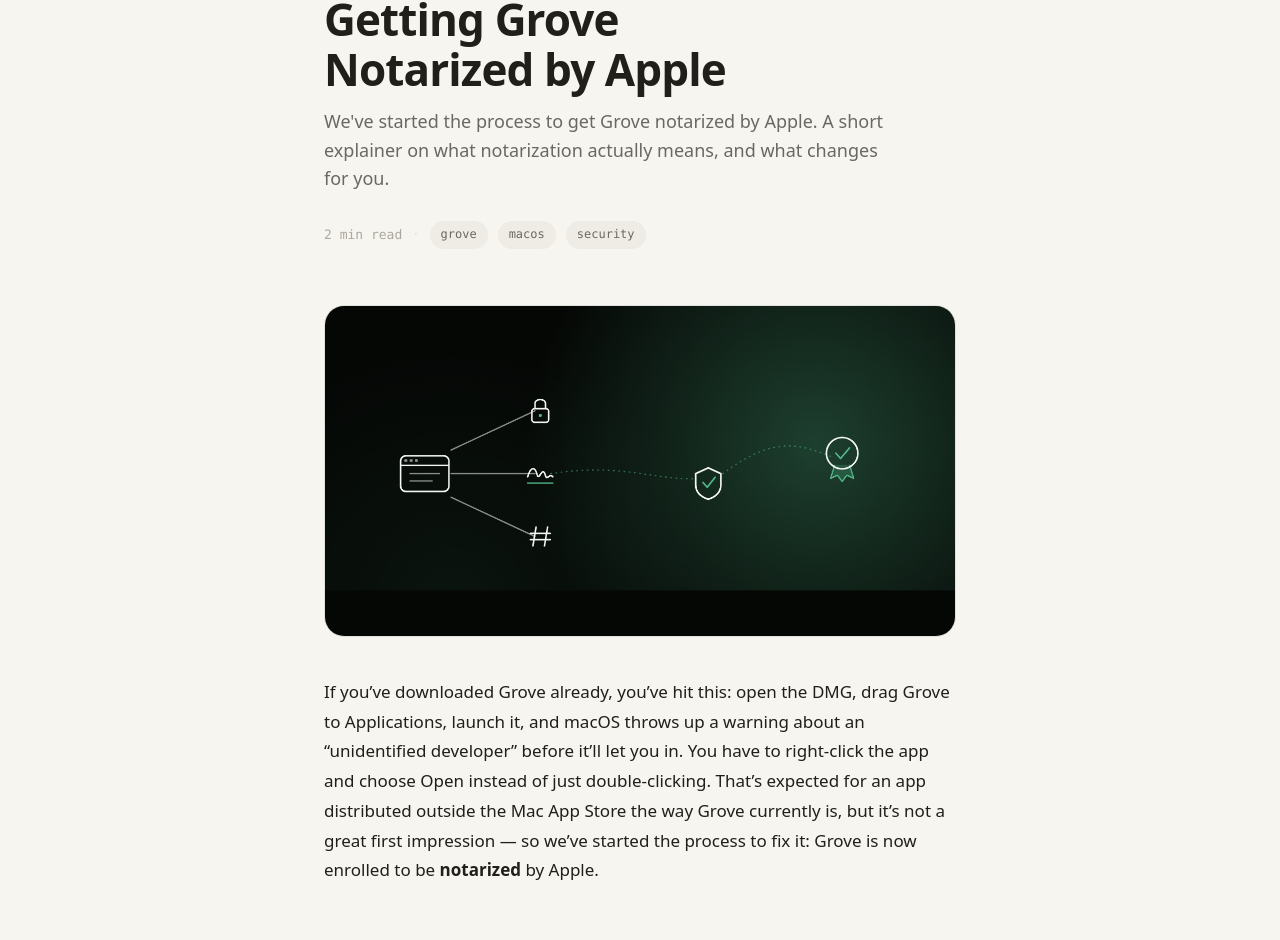
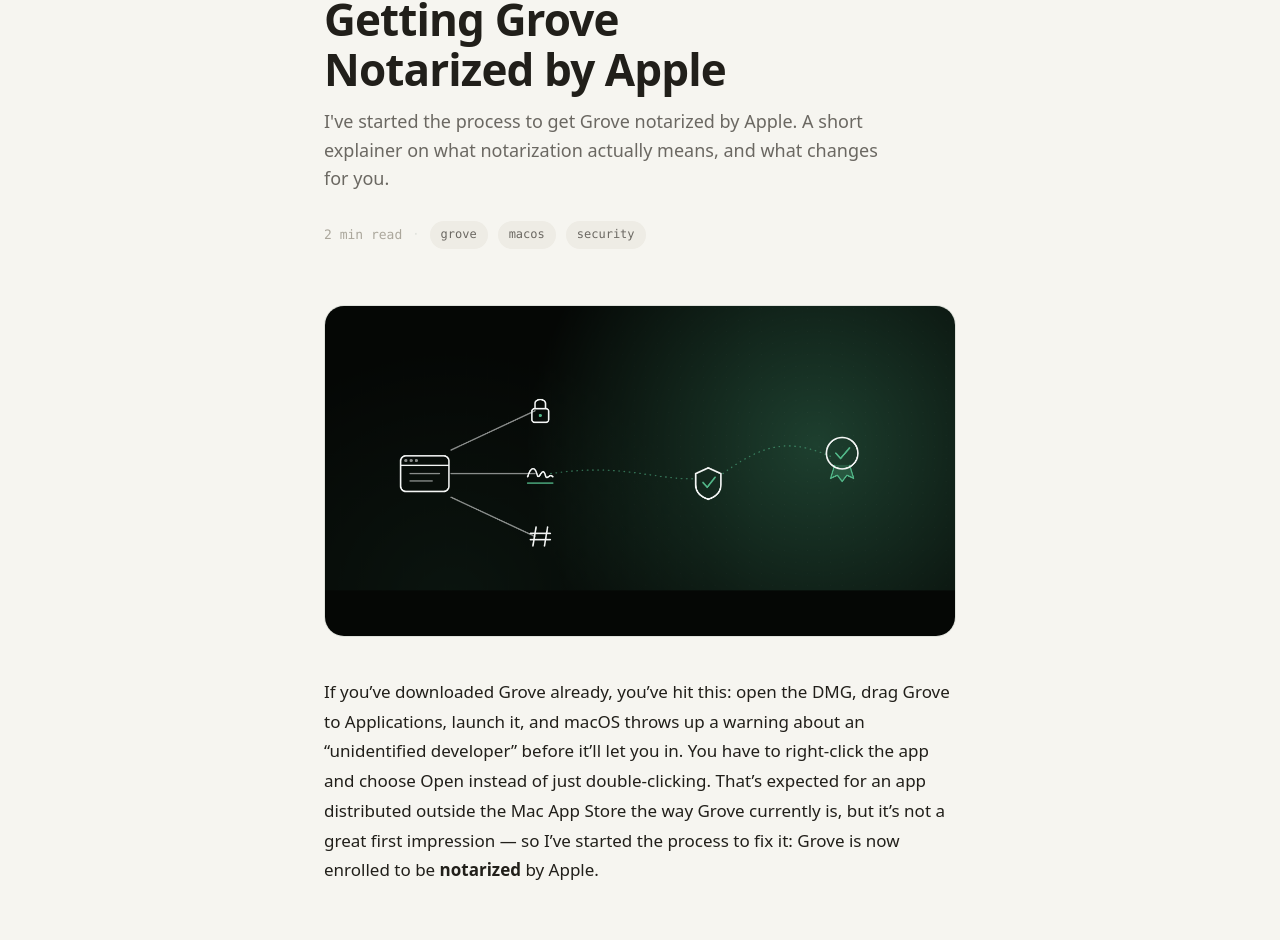
Before and after one commit to molayab/molayab.github.io, a Jekyll site: the page built from _posts/2026-07-20-grove-notarization.md, in a window 1280 px wide and 1400 px high. Shown: the part 208-1148 px from the top of the window. Built offline with Jekyll 4.4.1, drawn with Linux system fonts in a browser that asks for light colours; some of the changed text lies outside the part shown.

```diff
--- a/_posts/2026-07-20-grove-notarization.md
+++ b/_posts/2026-07-20-grove-notarization.md
@@ -1,13 +1,13 @@
 ---
 layout: post
 title: "Getting Grove Notarized by Apple"
-description: "We've started the process to get Grove notarized by Apple. A short explainer on what notarization actually means, and what changes for you."
+description: "I've started the process to get Grove notarized by Apple. A short explainer on what notarization actually means, and what changes for you."
 date: 2026-07-20 02:00:00 -0000
 tags: [grove, macos, security]
 image: /assets/images/posts/grove-notarization.png
 ---
 
-If you've downloaded Grove already, you've hit this: open the DMG, drag Grove to Applications, launch it, and macOS throws up a warning about an "unidentified developer" before it'll let you in. You have to right-click the app and choose Open instead of just double-clicking. That's expected for an app distributed outside the Mac App Store the way Grove currently is, but it's not a great first impression — so we've started the process to fix it: Grove is now enrolled to be **notarized** by Apple.
+If you've downloaded Grove already, you've hit this: open the DMG, drag Grove to Applications, launch it, and macOS throws up a warning about an "unidentified developer" before it'll let you in. You have to right-click the app and choose Open instead of just double-clicking. That's expected for an app distributed outside the Mac App Store the way Grove currently is, but it's not a great first impression — so I've started the process to fix it: Grove is now enrolled to be **notarized** by Apple.
 
 ## What notarization actually is
 
@@ -27,6 +27,6 @@ Getting there requires three things: enrollment in the Apple Developer Program,
 
 ## Where things stand
 
-Enrollment is underway. Until it's complete, releases still ship ad-hoc signed, and the right-click → Open step is still necessary — we'd rather tell you that plainly than pretend it's already fixed. Once the certificate is in place, the notarization step gets added to the release pipeline and future versions of Grove install the way every other properly distributed Mac app does.
+Enrollment is underway. Until it's complete, releases still ship ad-hoc signed, and the right-click → Open step is still necessary — I'd rather tell you that plainly than pretend it's already fixed. Once the certificate is in place, the notarization step gets added to the release pipeline and future versions of Grove install the way every other properly distributed Mac app does.
 
 **[grove.molayab.com](https://grove.molayab.com)** — thanks for bearing with the extra click in the meantime.
```
